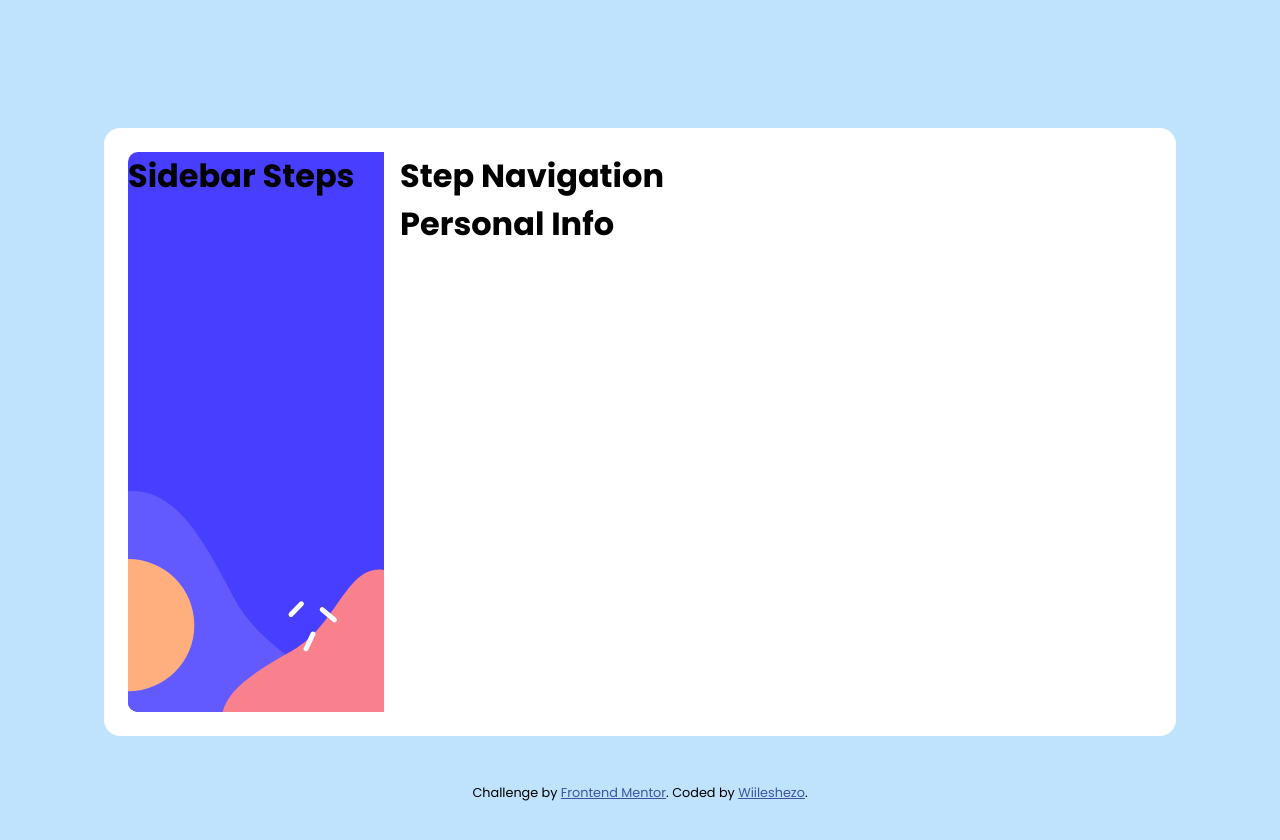
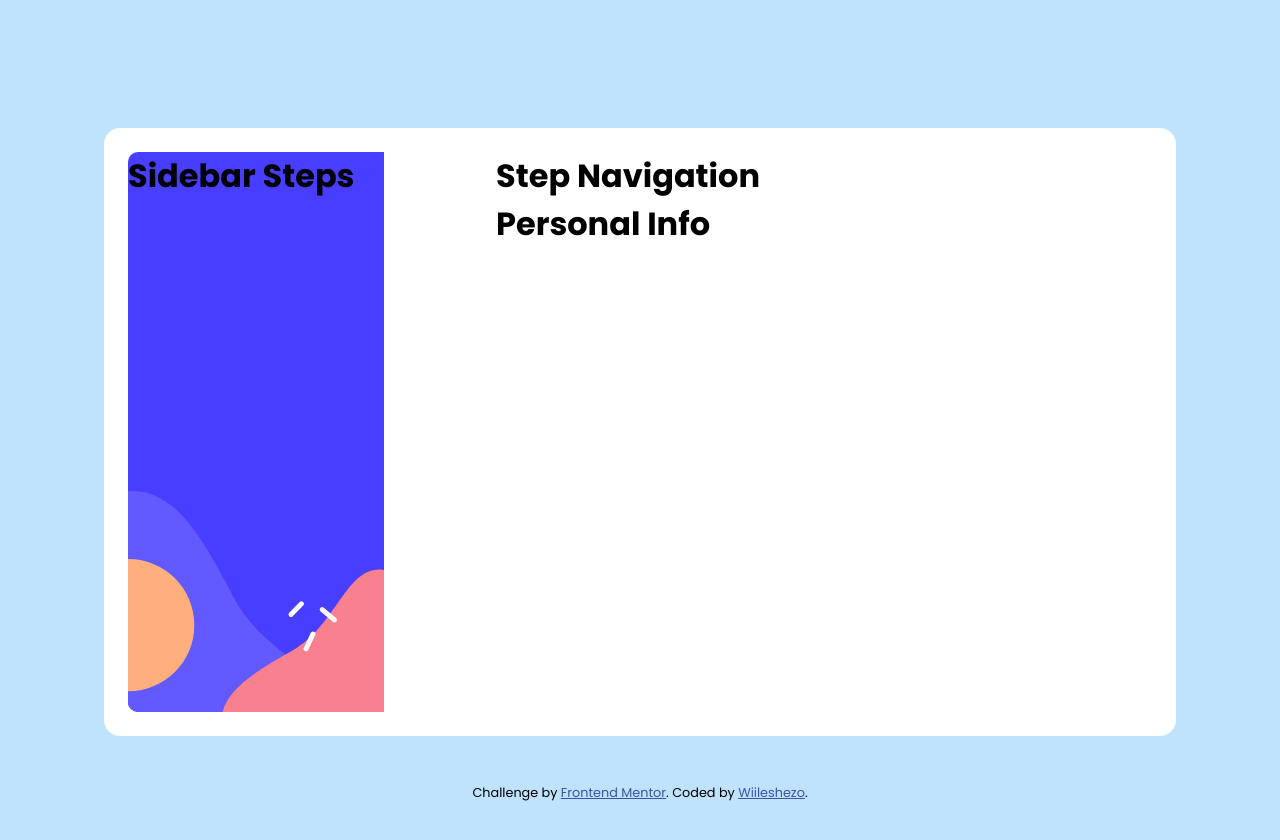
Before and after one commit to Wiileshezo/multi-step-form-main, a Vue app: page / in a window 1280 px wide. Shown: the top 840 px of the page. Built offline with nearby package versions, Linux system fonts and the light colour scheme; a web font is replaced by a local one.

Commit message:
edit some style

```diff
--- a/src/components/views/MultiStepForm.vue
+++ b/src/components/views/MultiStepForm.vue
@@ -4,7 +4,7 @@ import SidebarSteps from "./SidebarSteps.vue";
 </script>
 
 <template>
-  <base-card class="multi-step-container display-flex direction-row gap1">
+  <base-card class="multi-step-container display-flex direction-row">
     <sidebar-steps></sidebar-steps>
     <step-navigation></step-navigation>
   </base-card>
@@ -16,5 +16,6 @@ import SidebarSteps from "./SidebarSteps.vue";
   padding: 1.5rem;
   width: 80vw;
   height: 70vh;
+  gap: 7rem;
 }
 </style>
```
